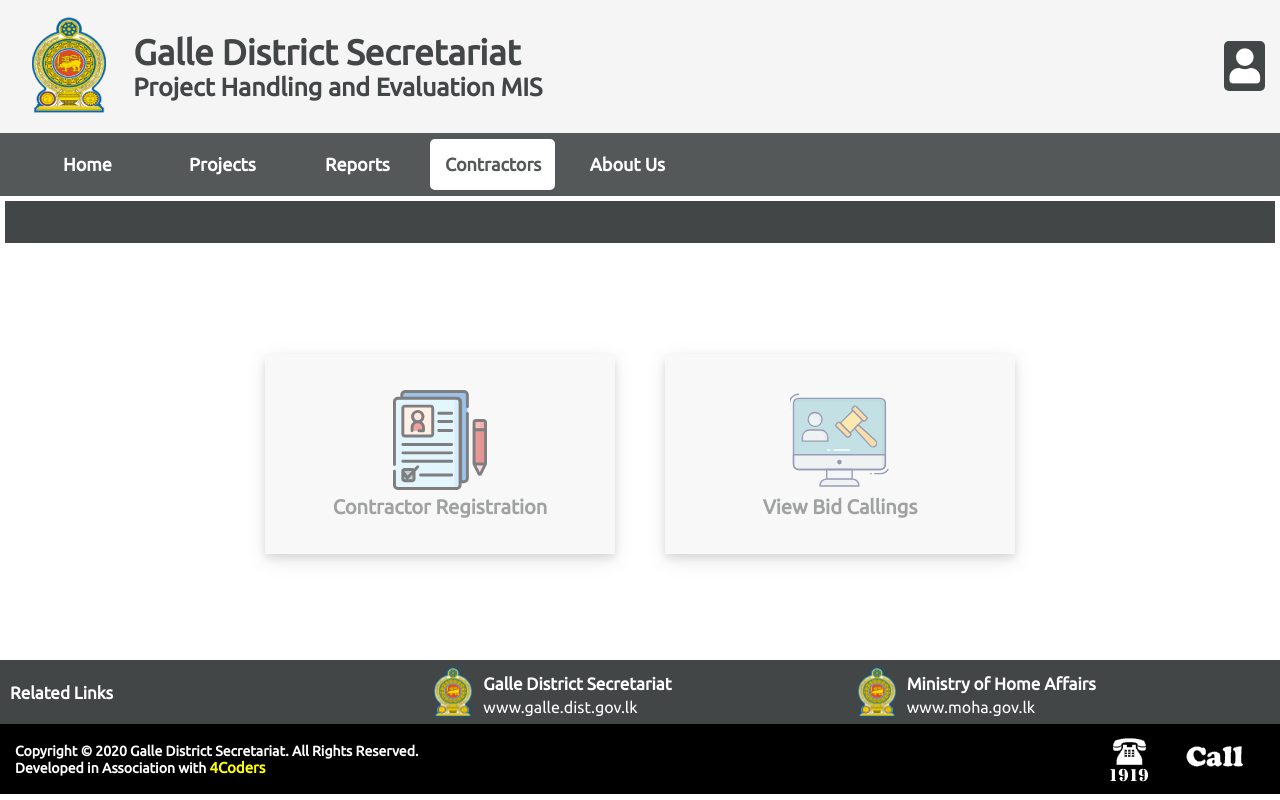
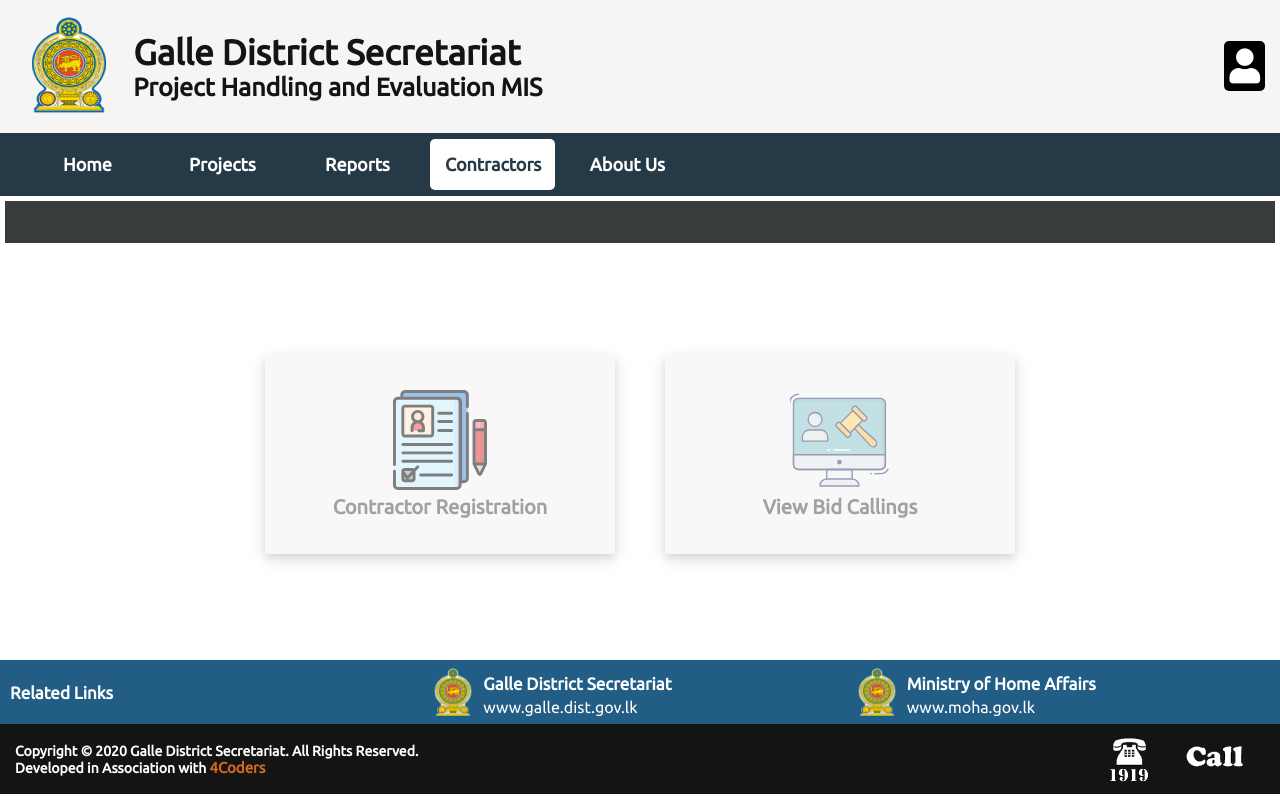
Before and after one commit to SandeepaRanathunga/Galle-District-MIS, a PHP site: page /Galle-District-mis/contractors in a window 1280 px wide. Run offline with PHP 8.4, Linux system fonts and the light colour scheme; some libraries are stand-ins or nearby versions.

Commit message:
Updated color profile

```diff
--- a/app/controllers/AnnualReports.php
+++ b/app/controllers/AnnualReports.php
@@ -4,4 +4,4 @@
             $this->view('home/annual_reports');
         }
     }
-?>
+?>#2b2020#2b2020
--- a/app/views/home/contractor.php
+++ b/app/views/home/contractor.php
@@ -9,13 +9,16 @@
     <link rel="icon" href="./images/logo.png">
     <style>
         .notice{
-            background:#434647;
+            background: #393c3d;
             padding:10px;
             margin:5px;
         }
         .notice h3{
             color:white;
             font-size:17px;
+            font-weight: normal ;
+            color: #D2691E;
+
         }
     </style>
 </head>
@@ -27,7 +30,10 @@
 <?php require_once('includes/guestNav.php');?>
 
     <div class="notice">
-        <marquee behavior="" direction=""><h3><span style="font-size:17px;">ALERT! </span>Contractor registrations are now open for the year 2020/21. Please registra via the MIS.</h3></marquee><h3></h3>
+        <marquee behavior="" direction="" scrolldelay=5>
+            <h3><span style="font-size:17px;">
+                ALERT! </span>Contractor registrations for the year 2020/21 are now open! Please register via the MIS
+            </h3></marquee><h3></h3>
     </div>
     <div class="button-flex-container" >
         <a href="contractor_register">
--- a/public/css/common.css
+++ b/public/css/common.css
@@ -35,7 +35,7 @@
 
 }
 .tag h2{
-    color:#434647;
+    color:#0E2433    ;
     font-size: 20px;
     font-weight: bold;
     margin:10px;
--- a/public/css/footer.css
+++ b/public/css/footer.css
@@ -5,7 +5,7 @@
 }
 /*UpperFooterPart*/
 .blue{
-    background:#434647;
+    background:#225d85   ;
     padding:5px;
     display:flex;
     align-items: center;
@@ -42,7 +42,7 @@
   }
 /* lower footer */
 .black{
-    background:black;
+    background:#141414;
     padding:5px 15px;
     box-sizing: border-box;
     display:flex;
@@ -55,7 +55,7 @@
 
 }
 .black h2 span{
-    color:yellow;
+    color:#D2691E   ;
     font-size: 15px;
 }
 @media screen and (max-width:850px){
--- a/public/css/guestHome.css
+++ b/public/css/guestHome.css
@@ -7,7 +7,7 @@
 }
 a{
     text-decoration:none;
-    color:#434647;
+    color:#0E2433 ;
 }
 
 .button-container{
--- a/public/css/header.css
+++ b/public/css/header.css
@@ -25,12 +25,12 @@
 .districtTag h2{
     font-size: 35px;
     font-weight: bold;
-    color:#434647;
+    color:#141414    ;
 }
 .districtTag h3{
     font-size: 25px;
     font-weight: bold;
-    color:#434647;
+    color:#141414    ;
 }
 .user{
     margin:10px;
@@ -41,12 +41,12 @@
     color:white;
     padding:5px;
     font-size: 35px;
-    background:#434647;
+    background:#000000    ;
     border-radius: 5px;
 }
 .user a:hover{
     color:white;
-    background:#434647;
+    background:#000000    ;
 }
 
 @media screen and (max-width:650px){
@@ -70,10 +70,10 @@
     font-size: 30px;
     font-weight: bold;
     text-align:center;
-    border:3px solid #434647;
+    border:3px solid #141414    ;
     border-radius:10px;
     padding:5px;
-    background:#434647;
+    background:#141414    ;
     color:white;
 }
 .user .logout{
@@ -99,7 +99,7 @@
 }
 header .greeting h3{
     float: right ;
-    color: #434647;
+    color: #141414    ;
     font-size:18px;
 }
 .dropdown .dropbtn,.dropdown .loginpage{
@@ -107,24 +107,24 @@
     display:block;
     cursor: pointer;
     color:white;
-    background:#434647;
+    background:#141414    ;
     padding:15px;
     font-size: 20px;
     border-radius: 5px;
     border:none;
 }
 .dropdown:hover .dropbtn{
-    color:#434647;
+    color:#0E2433    ;
     background:white;
 }
 .loginpage:hover{
-    color:#434647;
+    color:#0E2433    ;
     background:white;
 }
 .droplist{
     display: none;
     position: relative;
-    background-color: #434647;
+    background-color: #141414    ;
     min-width:100%;
     z-index: 1;
 }
--- a/public/css/navStyle.css
+++ b/public/css/navStyle.css
@@ -2,7 +2,7 @@
 .topnav{
     position:sticky;
     top:0px;
-    background:#434647;
+    background:#0E2433    ;
     /* background:rgba(47, 79, 79, 25); */
     opacity: 0.9;
     padding:1px 20px;
@@ -26,18 +26,18 @@
 }
 .topnav .active{
     background:white;
-    color:#434647;
+    color:#0E2433    ;
 }
 .topnav a:hover{
     background:white;
-    color:#434647;
+    color:#0E2433    ;
     transition: 0.5s;
 }
 
 .topnav .icon{
     color:white;
     display:none;
-    background:#434647;
+    background:#0E2433    ;
     padding:10px;
     margin:5px;
     clear: both;
```
